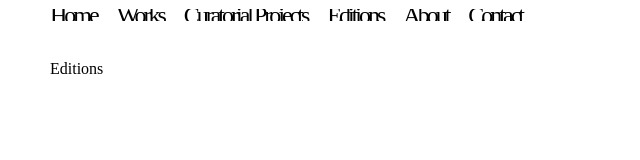
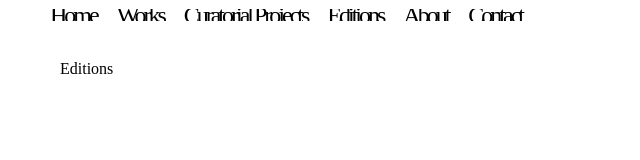
Before and after one commit to FelixManFongCheung/ryan, a React (Create React App) app: page /Editions in a window 1280 px wide. Shown: the top 160 px of the page, without its empty margins (0-640 px from the left). Built offline with nearby package versions, Linux system fonts and the light colour scheme; the HTML template or start-up script is replaced by a standard one.

Commit message:
minor sstyling change

```diff
--- a/src/styles/index.scss
+++ b/src/styles/index.scss
@@ -18,6 +18,7 @@
     margin-top: 60px;
     margin-left: auto;
     margin-right: auto;
+    padding-left: 10px;
 
     @media #{$breakpoint-desktop} {
         margin-left: $global-left;
```
